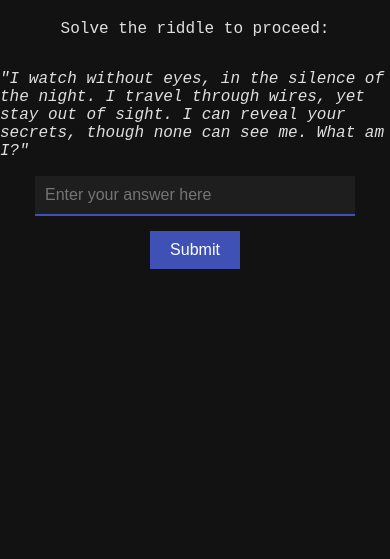
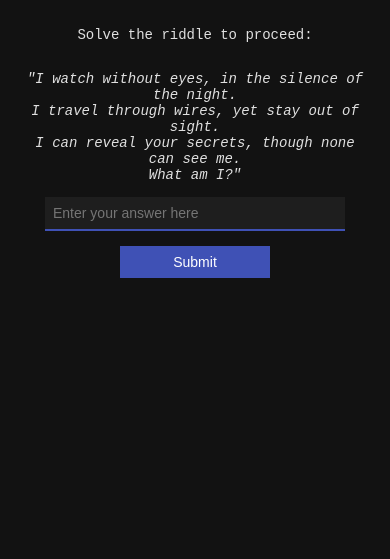
Before and after one commit to RakkunP/Treasure-Hunt, a plain HTML site: page index.html in a window 390 px wide. Shown: the part 325-884 px from the top of the page. Before the commit the page ends 844 px from the top, so only its background shows below. Drawn offline with Linux system fonts and the light colour scheme.

Commit message:
Added mobile view

```diff
--- a/index.html
+++ b/index.html
@@ -2,6 +2,7 @@
 <html lang="en">
 <head>
   <meta charset="UTF-8">
+  <meta name="viewport" content="width=device-width, initial-scale=1.0">
   <title>Mysterious Hunt - Entrance</title>
   <style>
     /* Dark theme styling */
@@ -15,25 +16,34 @@
       justify-content: center;
       height: 100vh;
       margin: 0;
+      padding: 20px;
+      text-align: center;
     }
+
     h1 {
       margin-bottom: 20px;
     }
+
     form {
       display: flex;
       flex-direction: column;
       align-items: center;
+      width: 100%;
     }
+
     input[type="text"] {
       background: #1E1E1E;
       border: none;
       border-bottom: 2px solid #3F51B5;
       padding: 10px;
       color: #E0E0E0;
-      width: 300px;
+      width: 100%;
+      max-width: 300px;
       margin-bottom: 15px;
       font-size: 16px;
+      box-sizing: border-box;
     }
+
     input[type="submit"] {
       background: #3F51B5;
       border: none;
@@ -41,20 +51,39 @@
       color: #fff;
       font-size: 16px;
       cursor: pointer;
+      width: 100%;
+      max-width: 150px;
     }
+
     .error {
       color: #ff6b6b;
       margin-top: 10px;
+    }
+
+    /* Responsive adjustments */
+    @media (max-width: 400px) {
+      input[type="text"], input[type="submit"] {
+        font-size: 14px;
+        padding: 8px;
+      }
+
+      h1 {
+        font-size: 20px;
+      }
+
+      p {
+        font-size: 14px;
+      }
     }
   </style>
 </head>
 <body>
   <h1>The Riddle Awaits</h1>
   <p>Solve the riddle to proceed:</p>
-  <p><em>"I watch without eyes, in the silence of the night.
-I travel through wires, yet stay out of sight.
-I can reveal your secrets, though none can see me.
-What am I?"</em></p>
+  <p><em>"I watch without eyes, in the silence of the night.<br>
+  I travel through wires, yet stay out of sight.<br>
+  I can reveal your secrets, though none can see me.<br>
+  What am I?"</em></p>
 
   <form id="riddleForm">
     <input type="text" id="answer" placeholder="Enter your answer here">
@@ -66,16 +95,11 @@ What am I?"</em></p>
     // JavaScript to check the riddle answer
     document.getElementById('riddleForm').addEventListener('submit', function(e) {
       e.preventDefault();
-      // Trim and convert answer to lower case for case-insensitive comparison
       var userAnswer = document.getElementById('answer').value.trim().toLowerCase();
-      // Change the answer below to the correct response you want (for example: 'shadow')
       var correctAnswer = 'spyware';
-
       if (userAnswer === correctAnswer) {
-        // If correct, redirect to the challenge page
         window.location.href = "flappy.html";
       } else {
-        // Otherwise, display an error message
         document.getElementById('errorMessage').style.display = 'block';
       }
     });
```
